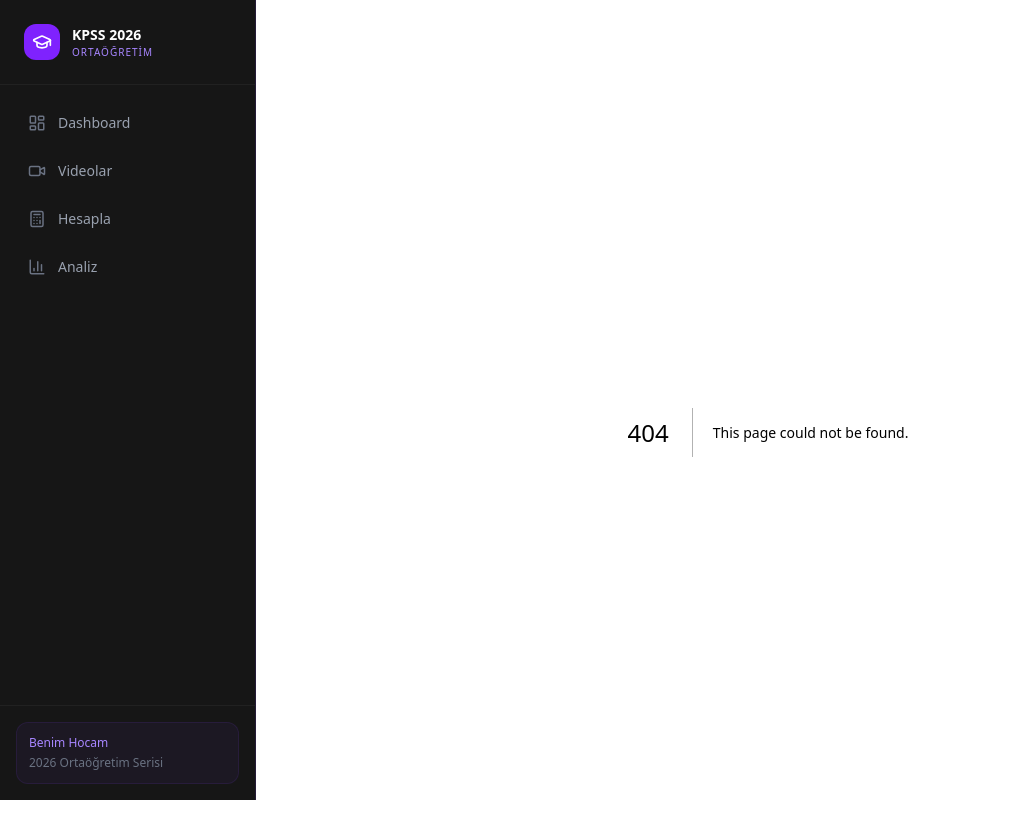
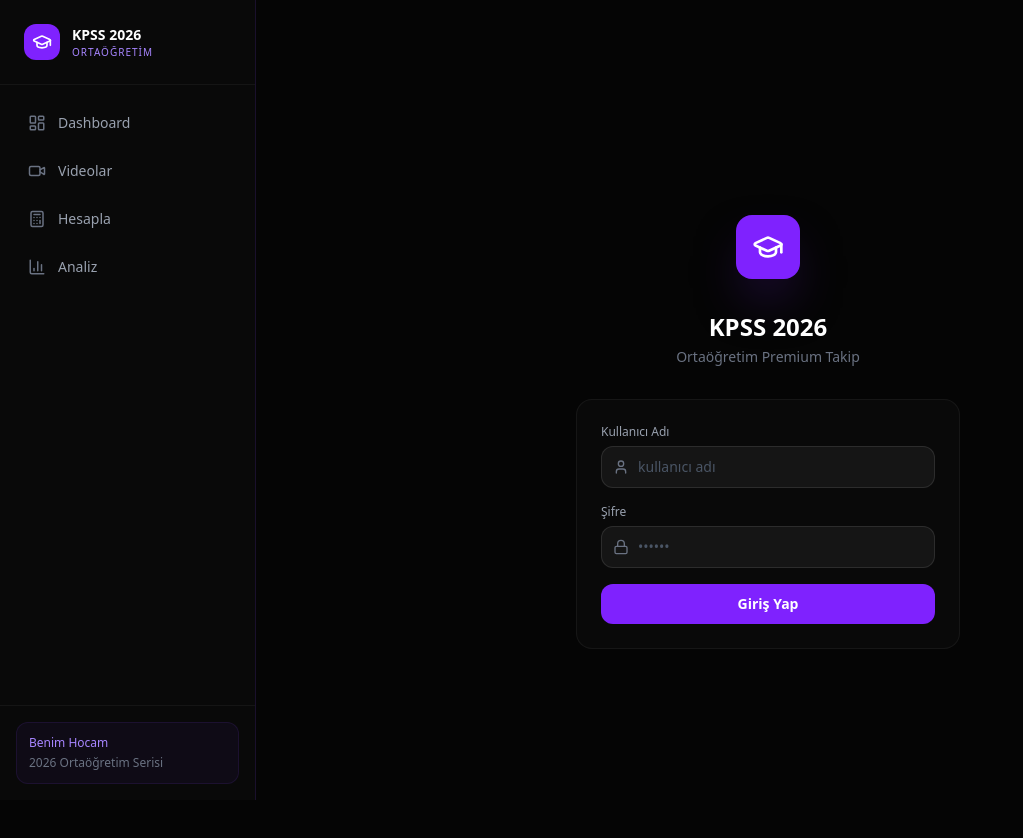
Before and after one commit to ardaozgun/yeni100deneme, a Next.js app: page /login in a window 1280 px wide. Before the commit this address had no page. Shown: the top 838 px of the page, without its empty margins (0-1023 px from the left). Built offline with nearby package versions, Linux system fonts and the light colour scheme.

Commit message:
Create page.tsx

```diff
--- /dev/null
+++ b/app/login/page.tsx
@@ -0,0 +1,70 @@
+"use client";
+import { useState } from "react";
+import { useRouter } from "next/navigation";
+import { GraduationCap, Lock, User } from "lucide-react";
+
+export default function LoginPage() {
+  const [u, setU] = useState("");
+  const [p, setP] = useState("");
+  const [err, setErr] = useState("");
+  const [loading, setLoading] = useState(false);
+  const router = useRouter();
+
+  const login = async () => {
+    setLoading(true); setErr("");
+    const res = await fetch("/api/auth", {
+      method: "POST",
+      headers: { "Content-Type": "application/json" },
+      body: JSON.stringify({ username: u, password: p }),
+    });
+    if (res.ok) {
+      router.push("/dashboard");
+      router.refresh();
+    } else {
+      const d = await res.json();
+      setErr(d.error);
+      setLoading(false);
+    }
+  };
+
+  return (
+    <div className="min-h-screen flex items-center justify-center p-4" style={{ background: "#050505" }}>
+      <div className="w-full max-w-sm">
+        <div className="flex justify-center mb-8">
+          <div className="w-16 h-16 rounded-2xl bg-violet-600 flex items-center justify-center shadow-2xl shadow-violet-900/50">
+            <GraduationCap size={32} className="text-white" />
+          </div>
+        </div>
+        <h1 className="text-2xl font-bold text-white text-center mb-1">KPSS 2026</h1>
+        <p className="text-sm text-gray-500 text-center mb-8">Ortaöğretim Premium Takip</p>
+        <div className="rounded-2xl p-6 border border-white/5" style={{ background: "rgba(255,255,255,0.02)" }}>
+          <div className="space-y-4">
+            <div>
+              <label className="text-xs text-gray-400 mb-1.5 block">Kullanıcı Adı</label>
+              <div className="relative">
+                <User size={16} className="absolute left-3 top-1/2 -translate-y-1/2 text-gray-500" />
+                <input type="text" value={u} onChange={e => setU(e.target.value)}
+                  onKeyDown={e => e.key === "Enter" && login()} placeholder="kullanıcı adı"
+                  className="w-full bg-white/5 border border-white/10 rounded-xl pl-9 pr-4 py-2.5 text-sm text-white outline-none focus:border-violet-500 placeholder:text-gray-600" />
+              </div>
+            </div>
+            <div>
+              <label className="text-xs text-gray-400 mb-1.5 block">Şifre</label>
+              <div className="relative">
+                <Lock size={16} className="absolute left-3 top-1/2 -translate-y-1/2 text-gray-500" />
+                <input type="password" value={p} onChange={e => setP(e.target.value)}
+                  onKeyDown={e => e.key === "Enter" && login()} placeholder="••••••"
+                  className="w-full bg-white/5 border border-white/10 rounded-xl pl-9 pr-4 py-2.5 text-sm text-white outline-none focus:border-violet-500 placeholder:text-gray-600" />
+              </div>
+            </div>
+            {err && <p className="text-red-400 text-xs text-center">{err}</p>}
+            <button onClick={login} disabled={loading}
+              className="w-full py-2.5 bg-violet-600 hover:bg-violet-500 disabled:opacity-50 text-white text-sm font-semibold rounded-xl transition-colors">
+              {loading ? "Giriş yapılıyor..." : "Giriş Yap"}
+            </button>
+          </div>
+        </div>
+      </div>
+    </div>
+  );
+}
```
